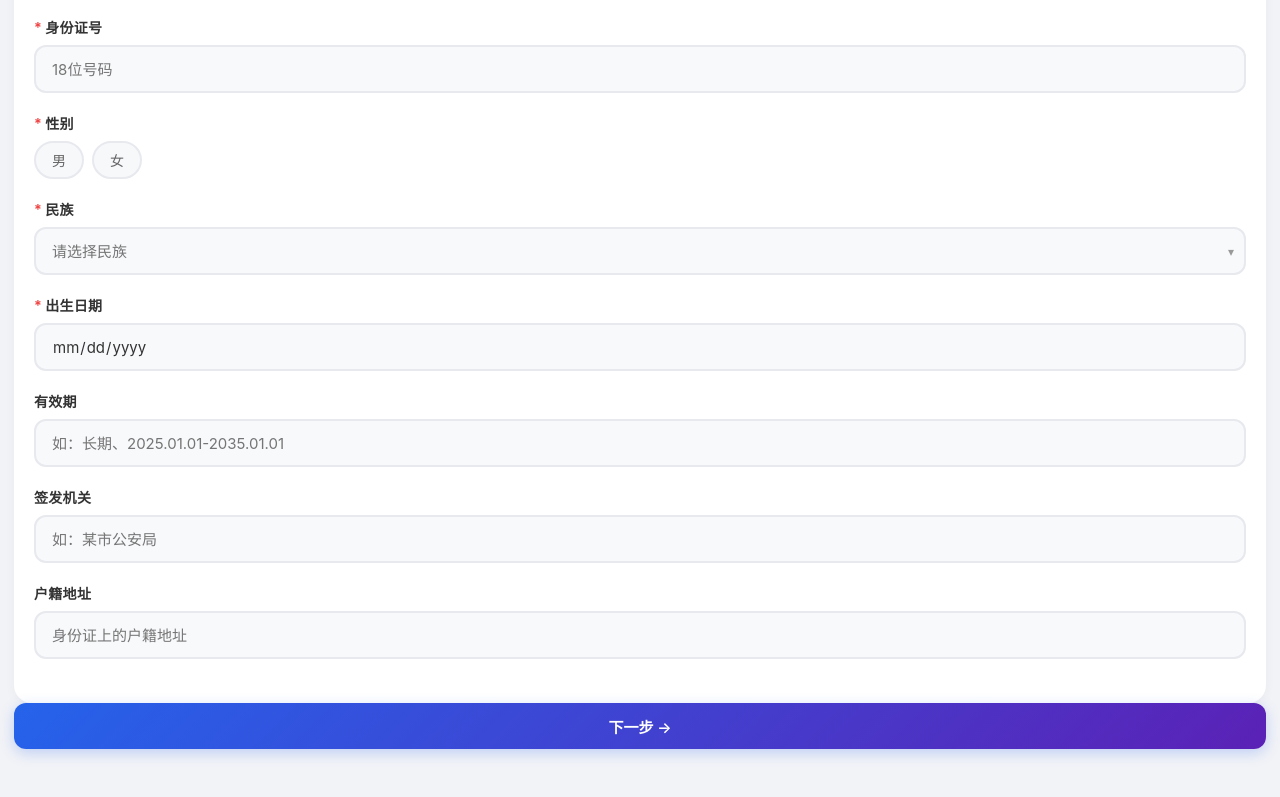
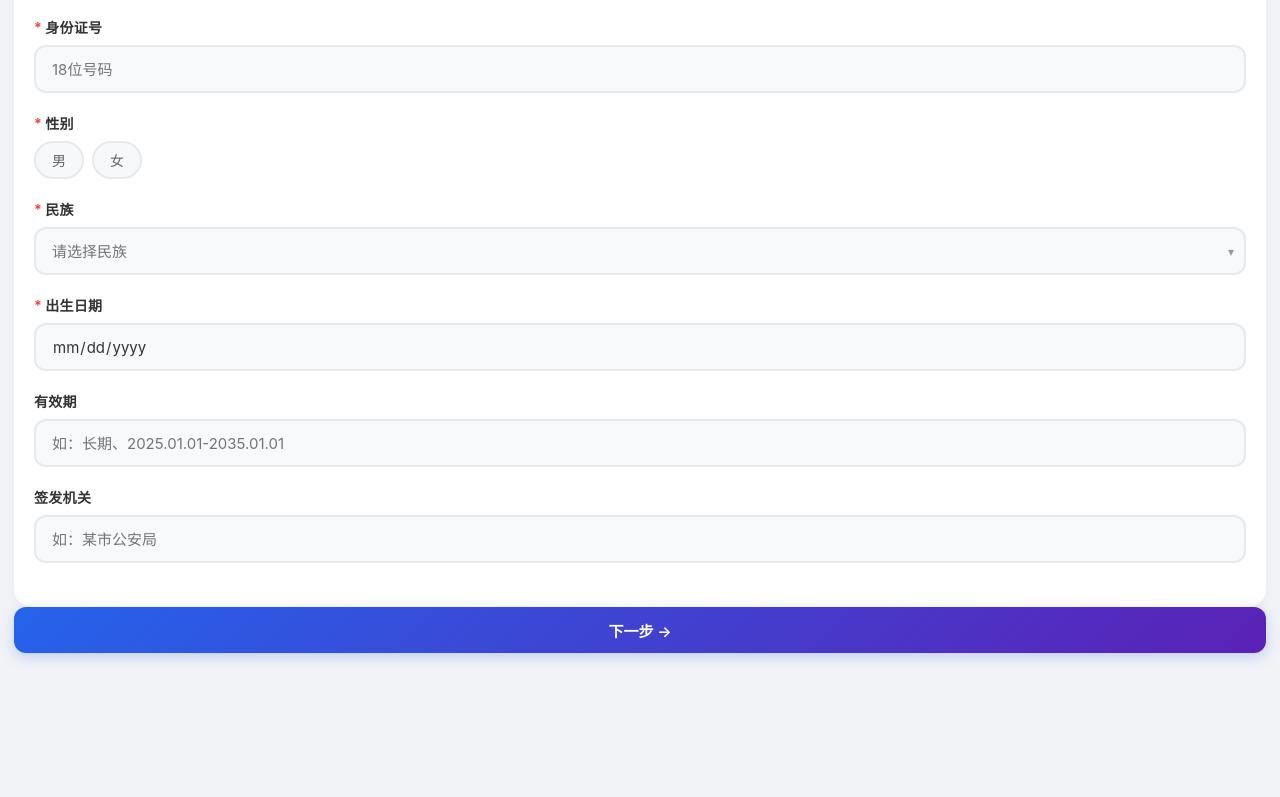
Before and after one commit to boslinGG/yueyuedai, a website: page public/form.html in a window 1280 px wide. Shown: the part 864-1661 px from the top of the page. After the commit the page ends 1613 px from the top, so only its background shows below. Drawn offline with Linux system fonts and the light colour scheme.

Commit message:
fix: 去掉户籍地址字段

```diff
--- a/public/form.html
+++ b/public/form.html
@@ -101,11 +101,6 @@
     <div class="form-item">
       <label class="flb">签发机关</label>
       <input class="finp" id="idAuth" placeholder="如：某市公安局" />
-    </div>
-
-    <div class="form-item">
-      <label class="flb">户籍地址</label>
-      <input class="finp" id="hukouAddr" placeholder="身份证上的户籍地址" />
     </div>
   </div>
 
--- a/public/script.js
+++ b/public/script.js
@@ -321,7 +321,6 @@ function fillFormFromOcr(data) {
   if (data.birthday) $('birthday').value = data.birthday;
   if (data.validity) $('idValid').value = data.validity;
   if (data.authority) $('idAuth').value = data.authority;
-  if (data.hukouAddr) $('hukouAddr').value = data.hukouAddr;
   if (data.idCard) $('idCard').dispatchEvent(new Event('blur'));
 }
 
--- a/server.js
+++ b/server.js
@@ -698,7 +698,6 @@ app.post('/api/ocr-idcard', upload.fields([
       const r = data.Response;
       if (r.Authority) result.authority = r.Authority;
       if (r.ValidDate) result.validity = r.ValidDate;
-      if (r.Address) result.hukouAddr = r.Address;
     }
 
     console.log('  ✅ OCR识别成功:', JSON.stringify(result));
```
